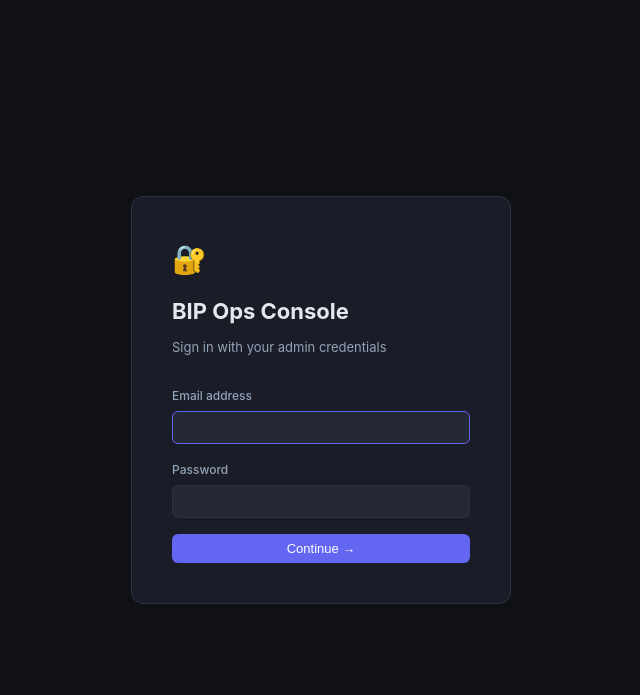
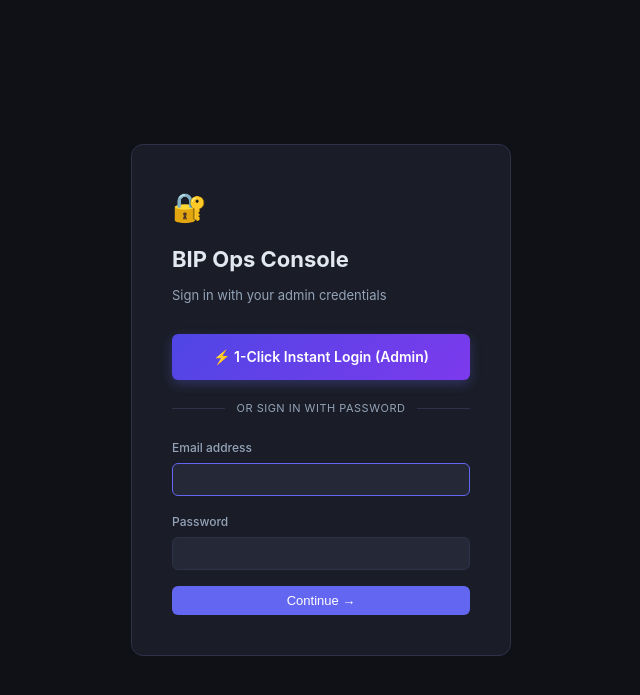
Before and after one commit to nutankumarkm/bip, a Python web app: template src/bip/api/templates/ops_login.html in a window 1280 px wide. Shown: the top 695 px of the page, without its empty margins (319-959 px from the left). Run offline with Jinja, Linux system fonts and the light colour scheme; the template is opened without the code that fills it, so the values that code supplies are empty; some libraries are stand-ins or nearby versions.

Commit message:
feat(ops): add 1-click quick login for instant admin access

```diff
--- a/src/bip/api/templates/ops_login.html
+++ b/src/bip/api/templates/ops_login.html
@@ -15,6 +15,17 @@
     {% if error %}
       <div class="alert alert-error">{{ error }}</div>
     {% endif %}
+
+    <a href="/ops/quick-login" class="btn btn-primary" style="width:100%; justify-content:center; padding:12px; font-size:14px; font-weight:600; margin-bottom:20px; background:linear-gradient(135deg, #4f46e5 0%, #7c3aed 100%); border:none; box-shadow:0 4px 12px rgba(99,102,241,0.3);">
+      ⚡ 1-Click Instant Login (Admin)
+    </a>
+
+    <div style="display:flex; align-items:center; gap:12px; margin-bottom:20px;">
+      <div style="flex:1; height:1px; background:var(--border);"></div>
+      <div style="font-size:11px; color:var(--text-muted); text-transform:uppercase; letter-spacing:0.5px;">or sign in with password</div>
+      <div style="flex:1; height:1px; background:var(--border);"></div>
+    </div>
+
     <form method="post" action="/ops/login">
       <input type="hidden" name="csrf_token" value="{{ csrf_token }}" />
       <div class="form-group">
```
Also changed, not shown: src/bip/api/ops/router.py (+11 -0 lines), src/bip/api/templates/ops_totp.html (+6 -1 lines).
